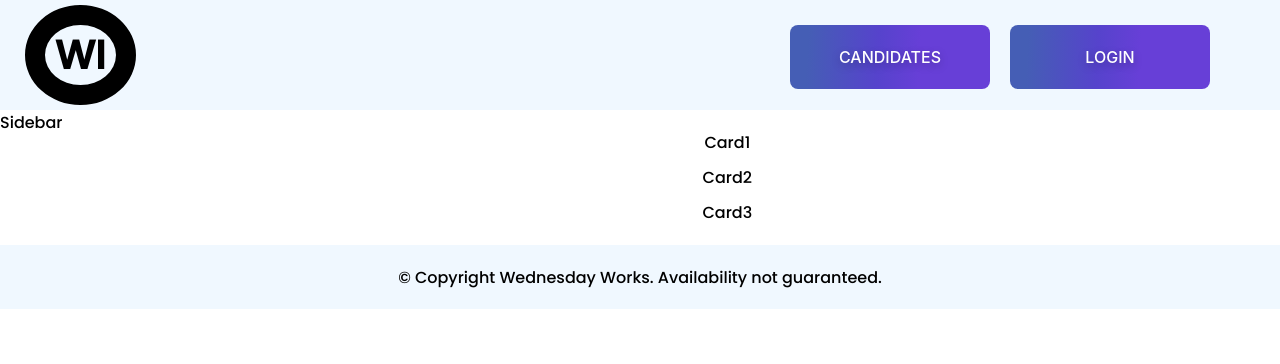
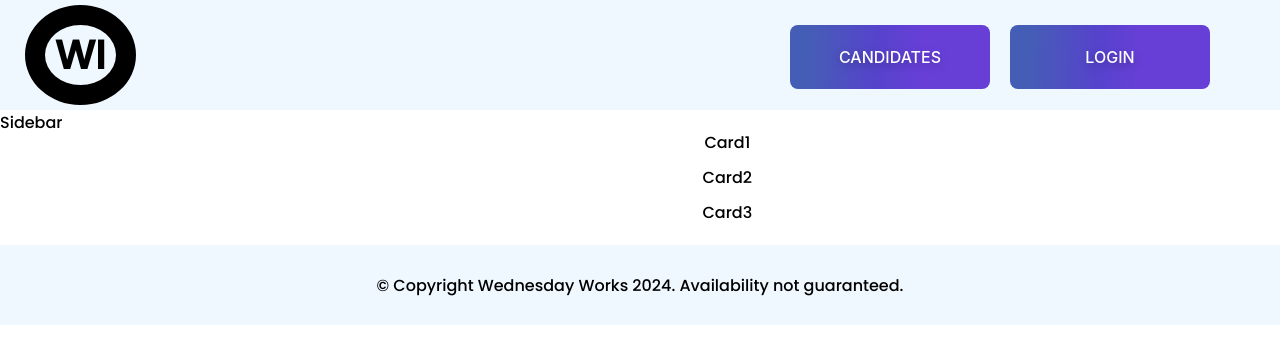
Before and after one commit to SSH37/wednesday-interviews-react, a React (Create React App) app: page /home in a window 1280 px wide. Shown: the top 364 px of the page. Built offline with nearby package versions, Linux system fonts and the light colour scheme.

Commit message:
Footer tweaked

```diff
--- a/src/components/Footer/Footer.css
+++ b/src/components/Footer/Footer.css
@@ -2,7 +2,7 @@ footer {
   display: flex;
   justify-content: center;
   align-items: center;
-  min-height: 8vh;
+  min-height: 80px;
   width: 100%;
   background-color: aliceblue;
 }
--- a/src/components/Footer/Footer.jsx
+++ b/src/components/Footer/Footer.jsx
@@ -4,7 +4,7 @@ import "./Footer.css"
 const Footer = () => {
   return (
     <footer>
-      {"© Copyright Wednesday Works. Availability not guaranteed."}
+      {"© Copyright Wednesday Works 2024. Availability not guaranteed."}
     </footer>
   )
 }
```
